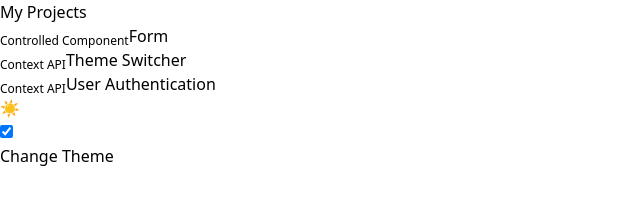
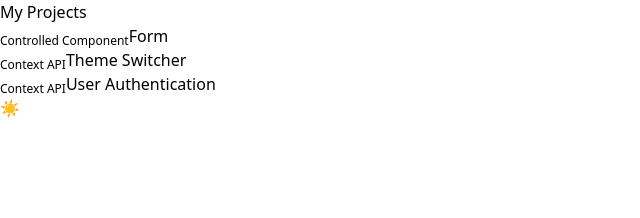
Before and after one commit to jc-padua/my-react-projects, a React (Vite) app: page /theme-switcher in a window 1280 px wide. Shown: the top 218 px of the page, without its empty margins (0-640 px from the left). Built offline with nearby package versions, Linux system fonts and the light colour scheme.

Commit message:
modify design

```diff
--- a/src/layout/Navbar.jsx
+++ b/src/layout/Navbar.jsx
@@ -4,7 +4,7 @@ import { NavLink } from 'react-router-dom';
 
 function Navbar() {
   return (
-    <aside className="bg-white shadow-md shadow-slate-400 fixed inset-0 z-50 my-4 ml-4 h-[calc(100vh-32px)] w-72 rounded-xl ">
+    <aside className="bg-white shadow-md shadow-slate-400 fixed inset-0 z-50 my-4 ml-4 h-[calc(100vh-32px)] w-72 -translate-x-80  rounded-xl transition-transform duration-300 xl:translate-x-0 ">
       <div className="relative p-4">
         <h1 className="text-center text-xl">My Projects</h1>
       </div>
--- a/src/projects/ThemeSwitcher.jsx
+++ b/src/projects/ThemeSwitcher.jsx
@@ -1,15 +1,17 @@
 import { useTheme } from '../context/ThemeContext';
 
 function ThemeSwitcher() {
-  const { theme } = useTheme();
+  const { theme, toggleTheme } = useTheme();
+
   return (
     <div
       className={`flex flex-col items-center justify-center min-h-screen rounded-lg ${
         theme === 'light' ? 'bg-white' : 'bg-black'
       }`}
     >
-      <h1>{theme === 'light' ? '☀️' : '🌛'}</h1>
-      <Switch />
+      <h1 onClick={toggleTheme} className="text-9xl hover:cursor-pointer">
+        {theme === 'light' ? '☀️' : '🌛'}
+      </h1>
     </div>
   );
 }
```
